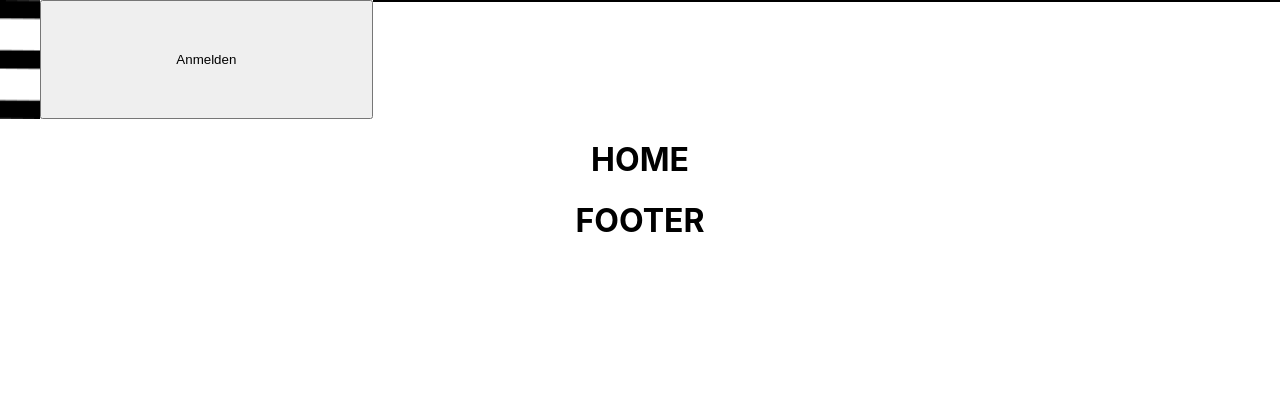
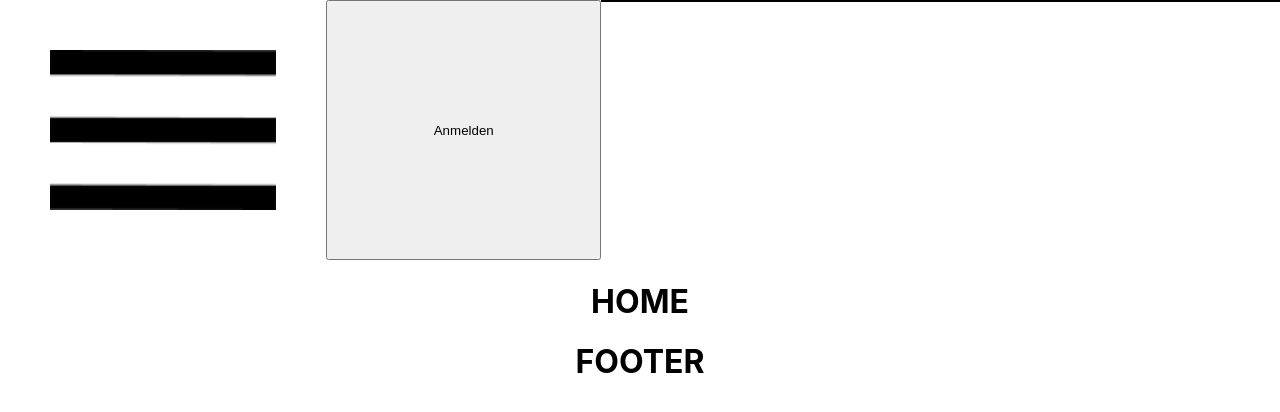
Before and after one commit to TihanMo/ZooApp, a React (Create React App) app in the folder zooapp/: page / in a window 1280 px wide. Shown: the top 412 px of the page. Built offline with nearby package versions, Linux system fonts and the light colour scheme.

Commit message:
Weiteres Update für Header

```diff
--- a/zooapp/src/components/Header.js
+++ b/zooapp/src/components/Header.js
@@ -5,7 +5,7 @@ import bild from '../sys_bilder/menu_strich.png';
 export default function Header() {
   return (
     <div className='header_top'>
-      <img src={bild} alt="Menü Logo" className='menu_strich'></img>
+      <img src={bild} alt="Menü Logo" className='menu_strich header_inhalt'></img>
       <button className='header_inhalt'>Anmelden</button>
       <div className='trenn_strich'></div>
     </div>
```
